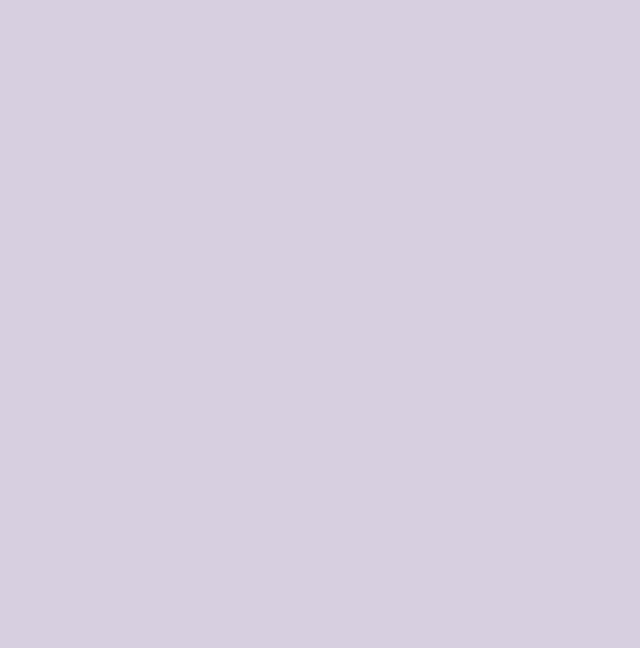
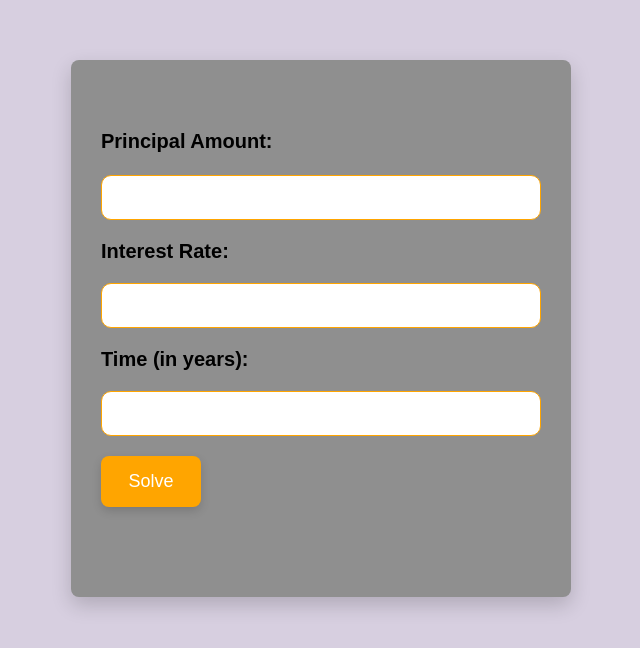
Before and after one commit to Josh-codes165/Calculator, a React (Vite) app: page /InterestCalc in a window 1280 px wide. Before the commit this address had no page. Shown: the top 648 px of the page, without its empty margins (319-959 px from the left). Built offline with nearby package versions, Linux system fonts and the light colour scheme.

Commit message:
last commit

```diff
--- a/src/App.jsx
+++ b/src/App.jsx
@@ -25,6 +25,7 @@ import Rhombus from "./Rhombus.jsx";
 import Ellipse from "./Ellipse.jsx";
 import Discount from "./DiscountCalc.jsx";
 import Lenght from "./LenghtCalc.jsx";
+import Interest from "./InterestCalc.jsx";
 
 function App() {
   return (
@@ -55,6 +56,7 @@ function App() {
         <Route path="/weightCalc" element={<WeightCalc/>} />
         <Route path="/DiscountCalc" element={<Discount/>} />
         <Route path="/LenghtCalc" element={<Lenght/>} />
+        <Route path="/InterestCalc" element={<Interest/>} />
       </Routes>
     </BrowserRouter>
   );
--- a/src/Home.jsx
+++ b/src/Home.jsx
@@ -5,7 +5,7 @@ import img4 from "./assets/Temperature.png";
 import img5 from "./assets/Area.png";
 import img6 from "./assets/Weight.png";
 import img7 from "./assets/Discount.png";
-import img8 from "./assets/Age.png";
+import img8 from "./assets/Interest.png";
 import img9 from "./assets/Length.png";
 import { Link } from "react-router-dom";
 
@@ -66,11 +66,11 @@ function Welcome() {
               <p>Discount Calculator</p>
             </div>
           </Link>
-          <Link className="homebtn" to="/weightCalc">
+          <Link className="homebtn" to="/InterestCalc">
             <div className="img1">
               <img src={img8} alt="" srcset="" className="" />
 
-              <p>Age Calculator</p>
+              <p> Simple Interest Calculator</p>
             </div>
           </Link>
           <Link className="homebtn" to="/LenghtCalc">
--- /dev/null
+++ b/src/InterestCalc.jsx
@@ -0,0 +1,47 @@
+import { useState } from "react";
+
+function Interest() {
+  const [principal, setPrincipal] = useState("");
+  const [rate, setRate] = useState("");
+  const [time, setTime] = useState("");
+  const [result, setResult] = useState("");
+
+  const handleSolve = () => {
+    if (!principal || !rate || !time) {
+      alert("Please fill all fields.");
+      return;
+    }
+
+    const P = parseFloat(principal);
+    const R = parseFloat(rate);
+    const T = parseFloat(time);
+
+    const simpleInterest = (P * R * T) / 100;
+    const totalAmount = P + simpleInterest;
+
+    setResult(
+      `Simple Interest: ${simpleInterest}  Total Amount: ${totalAmount}`
+    );
+  };
+
+  return (
+    <>
+      <div className="cubeSetUp">
+        <label className="length">Principal Amount:</label>
+        <input type="number" className="cubeInput" value={principal} onChange={(e) => setPrincipal(e.target.value)} />
+        <div className="div">
+          <label className="length">Interest Rate:</label>
+          <input type="number" className="cubeInput" id="cb" value={rate} onChange={(e) => setRate(e.target.value)} />
+        </div>
+        <div className="div">
+          <label className="length">Time (in years):</label>
+          <input type="number" className="cubeInput" id="cb"  value={time} onChange={(e) => setTime(e.target.value)}/>
+        </div>
+        <button className="solveBtn" onClick={handleSolve}>Solve</button>
+        <p className="answer">{result}</p>
+      </div>
+    </>
+  );
+}
+
+export default Interest;
```
Also changed, not shown: src/LenghtCalc.jsx (+20 -4 lines), src/timeCalc.jsx (+6 -7 lines), src/assets/Age.png (deleted), src/assets/Interest.png (added).
